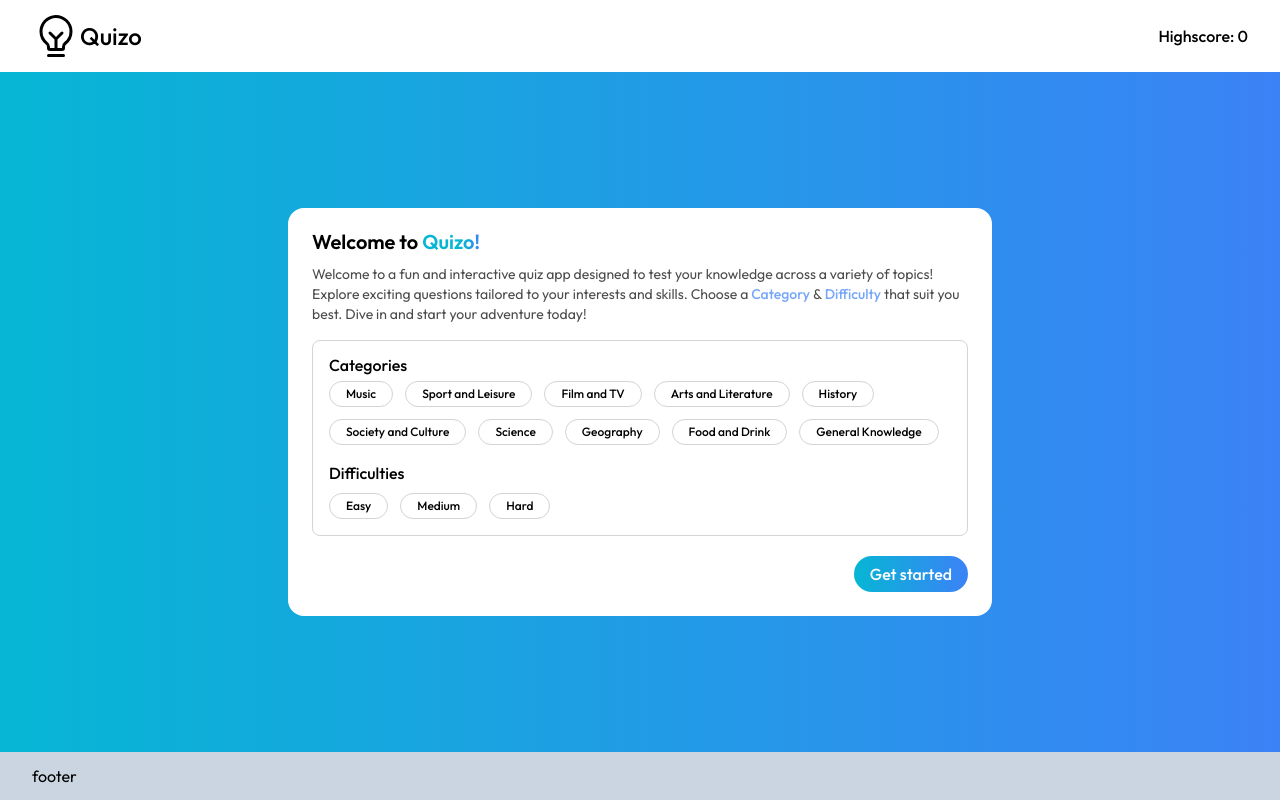
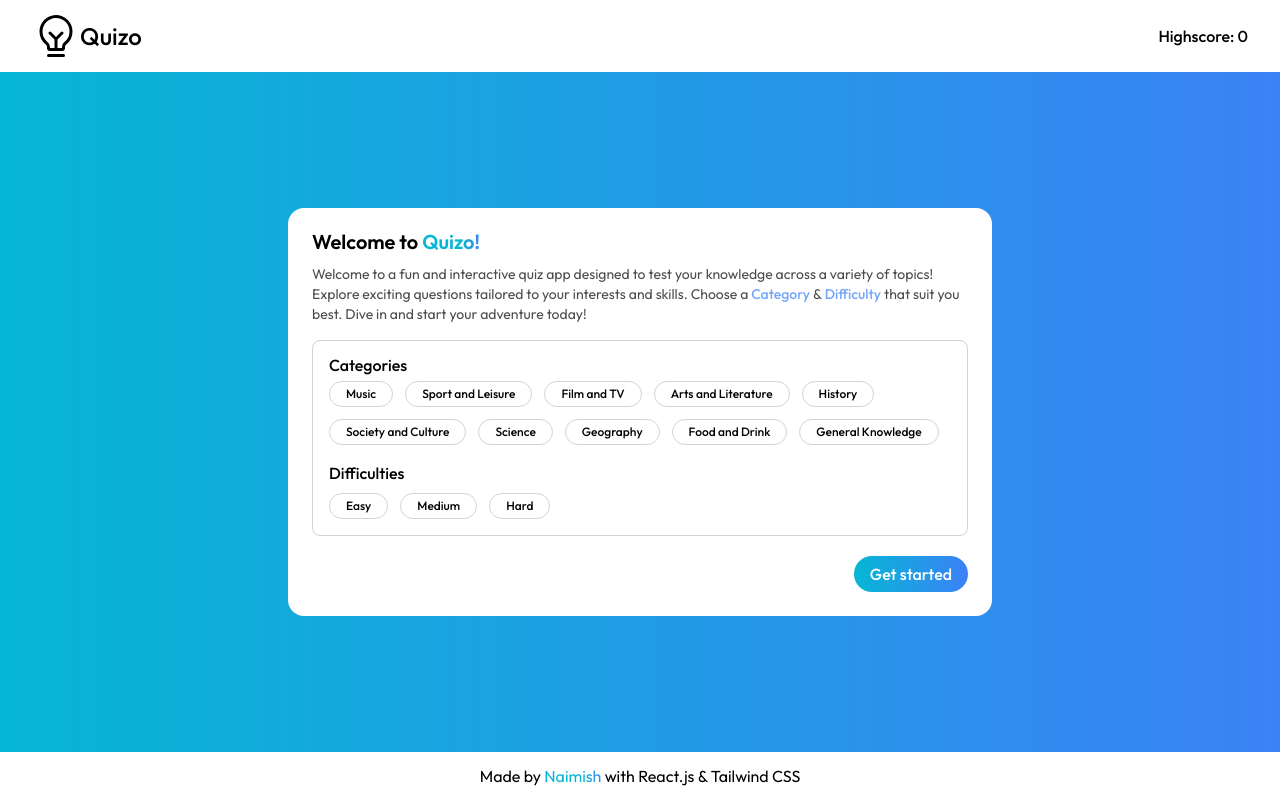
Before and after one commit to code-with-naimish/react-quizo, a React (Vite) app: page / in a window 1280 px wide. Built offline with nearby package versions, Linux system fonts and the light colour scheme.

Commit message:
progress

```diff
--- a/src/components/footer.tsx
+++ b/src/components/footer.tsx
@@ -1,10 +1,10 @@
 
 export default function Footer() {
   return (
-    <footer className=" bg-slate-300" >
+    <footer className="text-center" >
       <div className="max-w-7xl mx-auto px-8">
         <div className="py-3">
-          footer
+          <p>Made by <a className="gradient-text cursor-pointer" href="https://github.com/code-with-naimish" target="_blank" rel="noopener noreferrer">Naimish</a> with React.js & Tailwind CSS </p>
         </div>
 
       </div>
```
